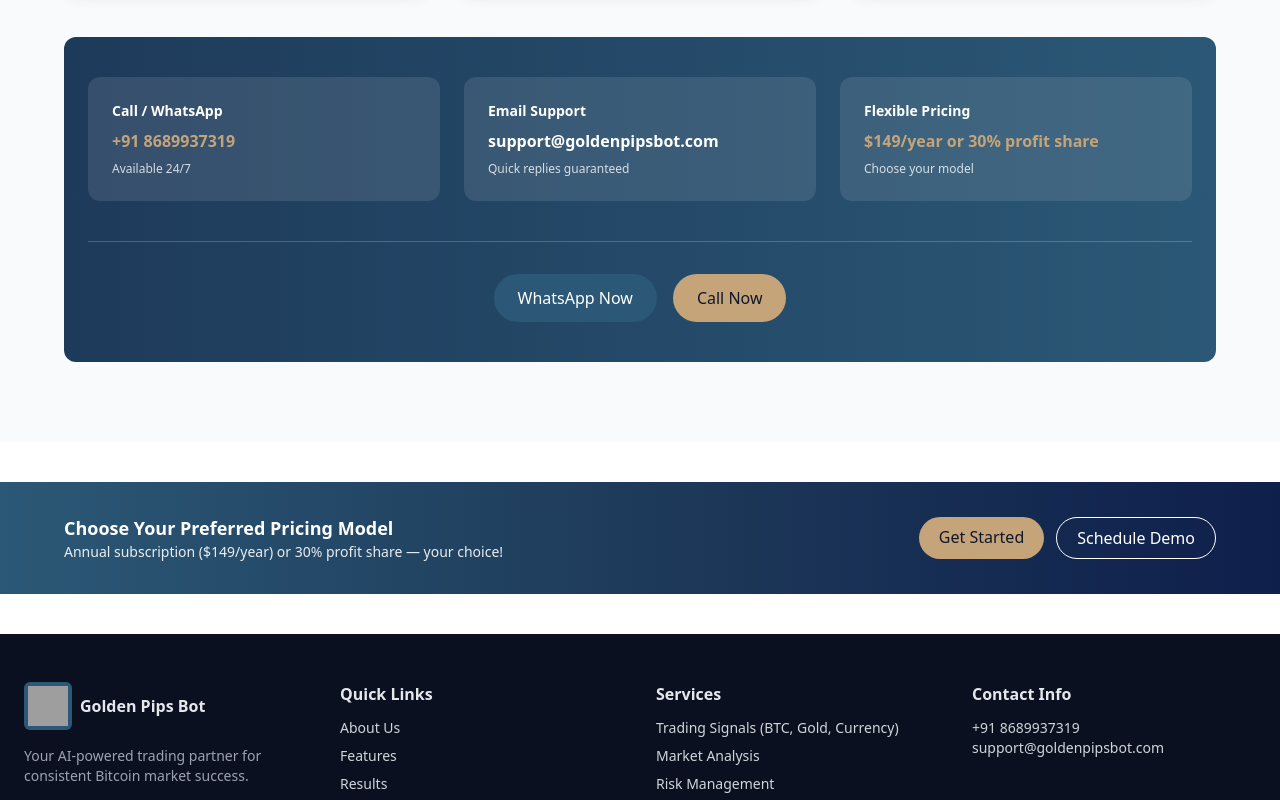
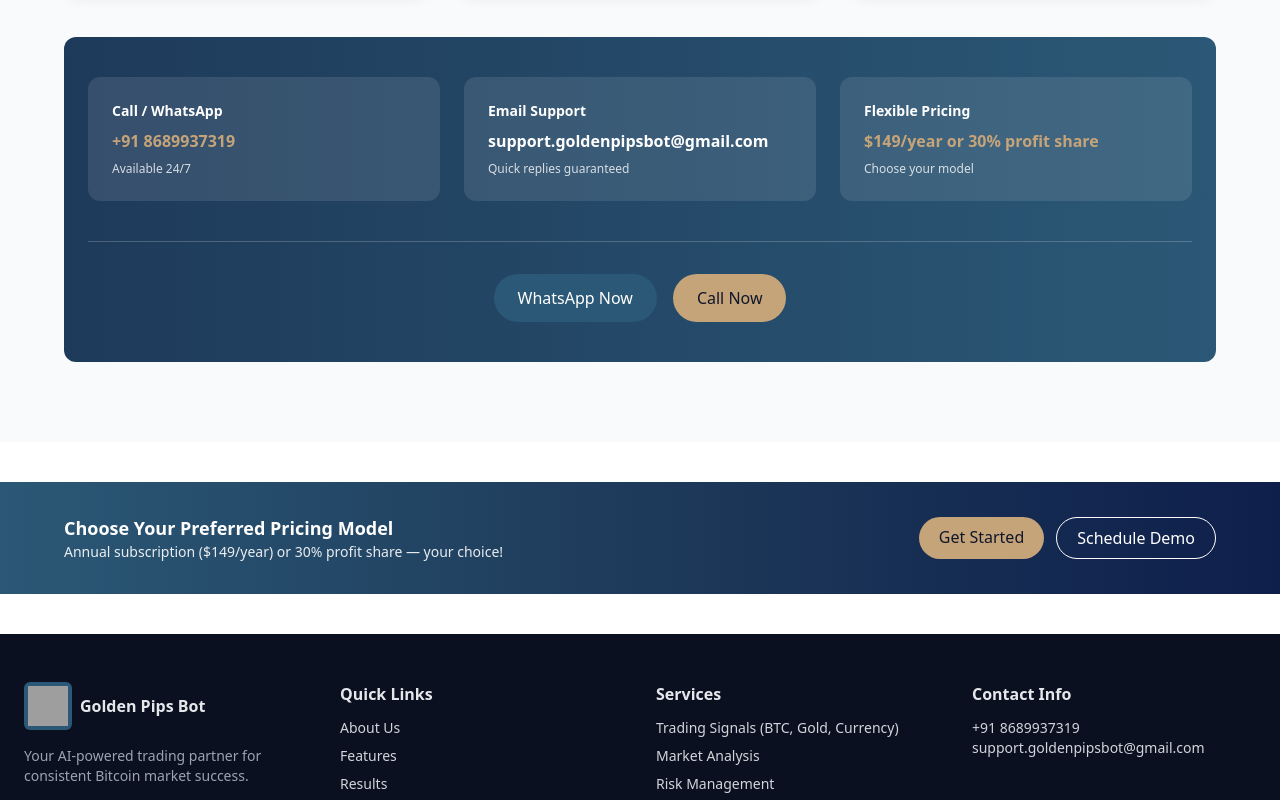
Before and after one commit to Amolika28-Kale/golden-pips-bot, a React (Vite) app: page / in a window 1280 px wide. Shown: the part 5900-6700 px from the top of the page. Built offline with nearby package versions, Linux system fonts and the light colour scheme; grey boxes are pictures that could not be loaded; the HTML template or start-up script is replaced by a standard one.

Commit message:
contact info changes

```diff
--- a/src/Landing.jsx
+++ b/src/Landing.jsx
@@ -1,5 +1,3 @@
-// src/pages/Landing.jsx (Updated with Classic & Trustworthy Theme)
-
 import React, { useState } from "react";
 import { motion, AnimatePresence } from "framer-motion";
 import { Helmet } from "react-helmet";
@@ -50,7 +48,7 @@
   const CONTACT_INFO = {
     whatsappNumber: "+91 8689937319",
     callNumber: "+91 8689937319",
-    email: "support@goldenpipsbot.com",
+    email: "support.goldenpipsbot@gmail.com",
     wallets: {
       bep20: "0xa91D8Ba3029FC14907cb4bEE60763869f0eD88f7",
       trc20: "TGTmCXghBxNAkUxeL7hnDPjQiQicKG26v2"
@@ -90,10 +88,10 @@
     const starArray = [];
 
     for (let i = 0; i < fullStars; i++) {
-      starArray.push(<span key={`full-${i}`} className="text-[#C6A479]">★</span>); // GOLD STAR
+      starArray.push(<span key={`full-${i}`} className="text-[#C6A479]">★</span>);
     }
     if (hasHalfStar) {
-      starArray.push(<span key="half" className="text-[#C6A479]">★</span>); // GOLD STAR
+      starArray.push(<span key="half" className="text-[#C6A479]">★</span>);
     }
     const emptyStars = 5 - Math.ceil(rating);
     for (let i = 0; i < emptyStars; i++) {
@@ -288,7 +286,6 @@
                   <div className="mt-2 text-sm font-semibold text-slate-700">
                     XAU / USD
                   </div>
-                  {/* <div className="text-xs text-[#2B5876] mt-1">65,000</div> Updated small metric color */}
                 </div>
               </motion.div>
             </div>
```
